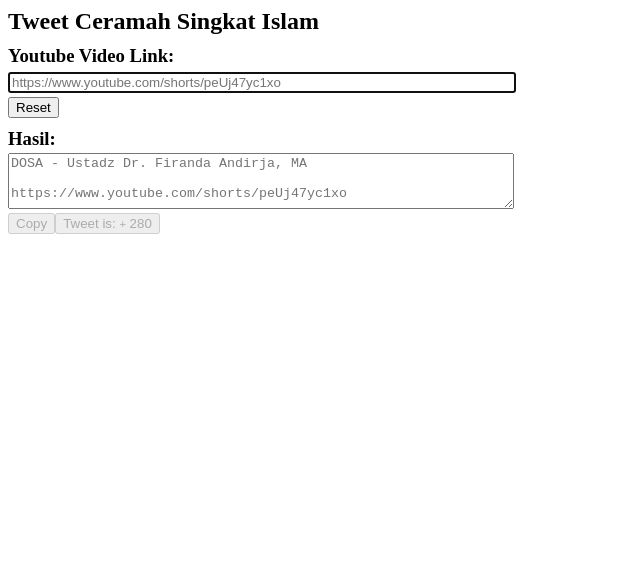
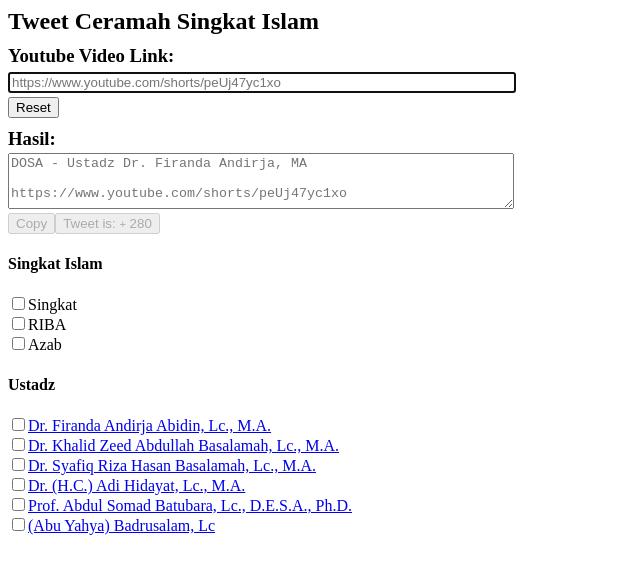
Before and after one commit to ockibagusp/tweet-ceramah-singkat-islam, a Vue app: page / in a window 1280 px wide. Shown: the top 574 px of the page, without its empty margins (0-640 px from the left). Built offline with nearby package versions, Linux system fonts and the light colour scheme.

Commit message:
array:  arrayCeramahSI and arrayUstadz text: ceramahSIText and ustadzTest: false

```diff
--- a/src/App.vue
+++ b/src/App.vue
@@ -22,11 +22,69 @@ export default {
       results: '',
       // tweet dihasil maks. 280 karakter
       count: 280,
+      // array: ceramah singkat Islam
+      arrayCeramahSI: [
+        {
+          name: 'Singkat',
+          completed: false
+        },
+        {
+          name: 'RIBA',
+          completed: false
+        },
+        {
+          name: 'Azab',
+          completed: false
+        }
+      ],
+      // array: Ustadz
+      arrayUstadz: [
+        {
+          name: 'Dr. Firanda Andirja Abidin, Lc., M.A.',
+          url: 'https://id.wikipedia.org/wiki/Firanda_Andirja',
+          completed: false
+        },
+        {
+          name: 'Dr. Khalid Zeed Abdullah Basalamah, Lc., M.A.',
+          url: 'https://id.wikipedia.org/wiki/Khalid_Basalamah',
+          completed: false
+        },
+        {
+          name: 'Dr. Syafiq Riza Hasan Basalamah, Lc., M.A.',
+          url: 'https://id.wikipedia.org/wiki/Syafiq_Riza_Basalamah',
+          completed: false
+        },
+        {
+          name: 'Dr. (H.C.) Adi Hidayat, Lc., M.A.',
+          url: 'https://id.wikipedia.org/wiki/Adi_Hidayat',
+          completed: false
+        },
+        {
+          name: 'Prof. Abdul Somad Batubara, Lc., D.E.S.A., Ph.D.',
+          url: 'https://id.wikipedia.org/wiki/Abdul_Somad',
+          completed: false
+        },
+        {
+          name: '(Abu Yahya) Badrusalam, Lc',
+          url: 'https://id.wikipedia.org/wiki/Badrusalam',
+          completed: false
+        },
+      ],
+
+      // array: ceramah singkat Islam dan Ustadz
+      ceramahSIText: '',
+      ustadzTest: '',
 
       // pilih button salinan dan tweet: true atau false
       selectResults: false,
       selectCopy: false,
-      selectTweet: false
+      selectTweet: false,
+
+      // pilih `semua kotak centang`: true atau false
+      selectCheckBoxAll: false,
+
+      // `semua kotak centang` diaktifkan
+      allCheckboxesEnabled: 0
     }
   },
   mounted() {
@@ -42,7 +100,11 @@ export default {
     },
     isTweet: function() {
       return !this.selectTweet
-    }
+    },
+    // adalah button `semua kotak centang`: true atau false
+    isCheckBoxAll: function() {
+      return !this.selectCheckBoxAll
+    },
   },
   watch: {
     // textarea: ceramahSingkatIslam
@@ -153,9 +215,9 @@ export default {
           })
         }
         if (youtubeVideoHtml != '') {
-          youtubeVideoHtml = `${youtubeVideoHtml}
+          youtubeVideoHtml = `${youtubeVideoHtml} ${ceramahSIText} ${ustadzTest}
 
-${this  .ceramahSingkatIslam}`
+${this.ceramahSingkatIslam}`
           this.selectResults = true
           this.selectCopy = true
           this.selectTweet = true
@@ -212,6 +274,11 @@ ${this  .ceramahSingkatIslam}`
       window.open("https://twitter.com/intent/tweet?text="+UTF8_hash, "_blank")
     },
 
+    // #KajianIslam #Hikmah #Pengajian #CeramahPendek #Ngaji #Sunnah #Shorts #Video #YouTube #Islam #Muslim
+    btnCheckBoxAll() {
+
+    },
+
     // sama dengan :isCountTweet()
     // adalah textarea hitungan dan tombol tweet
     isCopyAndCountTweet() {
@@ -253,5 +320,48 @@ https://www.youtube.com/shorts/peUj47yc1xo" cols="50" rows="3" ref="results" dat
     <button @click="btnCopy" :disabled="isCopy" data-test="btn-copy">Copy</button>
     <button @click="btnTweet" :disabled="isTweet" data-test="btn-tweet">Tweet is: <small v-if="ceramahSingkatIslam.length < 280">+</small> {{count}}</button>
     <br>
+
+    <h4 v-if="results !== ''">Kotak Centang:
+    <button @click="btnCheckBoxAll()" data-test="btn-checkbox-all">
+      {{ !isCheckBoxAll ? 'diaktifkan': 'tidak diaktifkan' }}
+    </button>
+    </h4>
+
+    <p  v-if="results !== ''" style="margin-top: -20px; margin-bottom: 5px;" data-test="all-checkboxes-enabled">
+      diaktifkan: {{ allCheckboxesEnabled }}
+    </p>
+
+    {{ results !== '' ? '📌' : '' }}
+    <h4>Singkat Islam</h4>
+    <div
+      v-for="(ceramahSI, index) in arrayCeramahSI"
+      :key="ceramahSI.name"
+      data-test="array-ceramahSI"
+      :class="[ceramahSI.completed ? 'completed' : '']"
+      @change="trendsChanged($event, index)"
+    >
+      <input
+        type="checkbox"
+        v-model="ceramahSI.completed"
+        data-test="ceramahSI-checkbox"
+      />
+      <a>{{ ceramahSI.name }}</a>
+    </div>
+
+    <h4>Ustadz</h4>
+    <div
+      v-for="(ustadz, index) in arrayUstadz"
+      :key="ustadz.name"
+      data-test="array-ustadz"
+      :class="[ustadz.completed ? 'completed' : '']"
+      @change="trendsChanged($event, index)"
+    >
+      <input
+        type="checkbox"
+        v-model="ustadz.completed"
+        data-test="ustadz-checkbox"
+      />
+      <a :href="ustadz.url" target="_blank">{{ ustadz.name }}</a>
+    </div>
   </main>
 </template>
```
